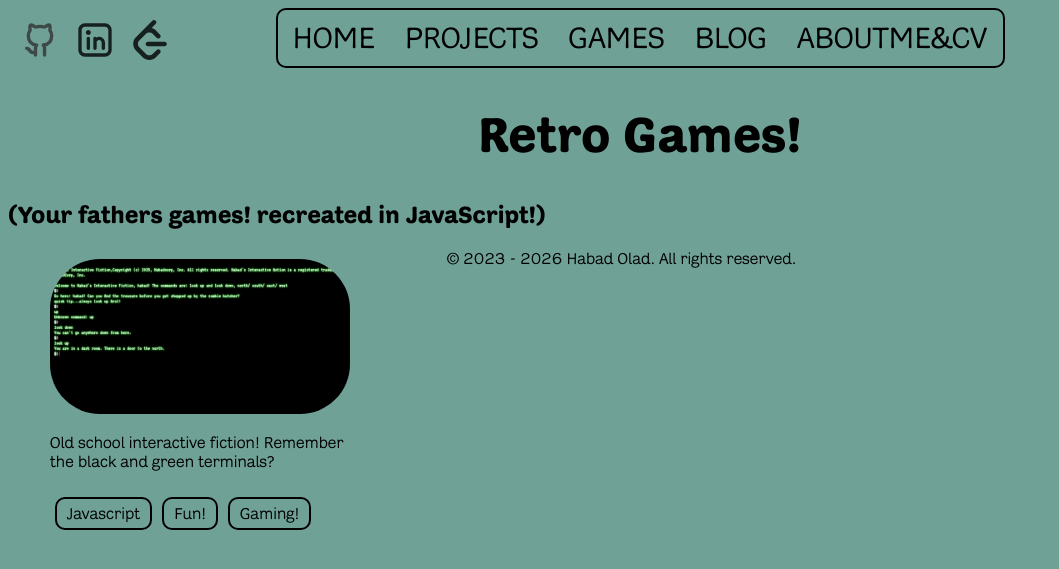
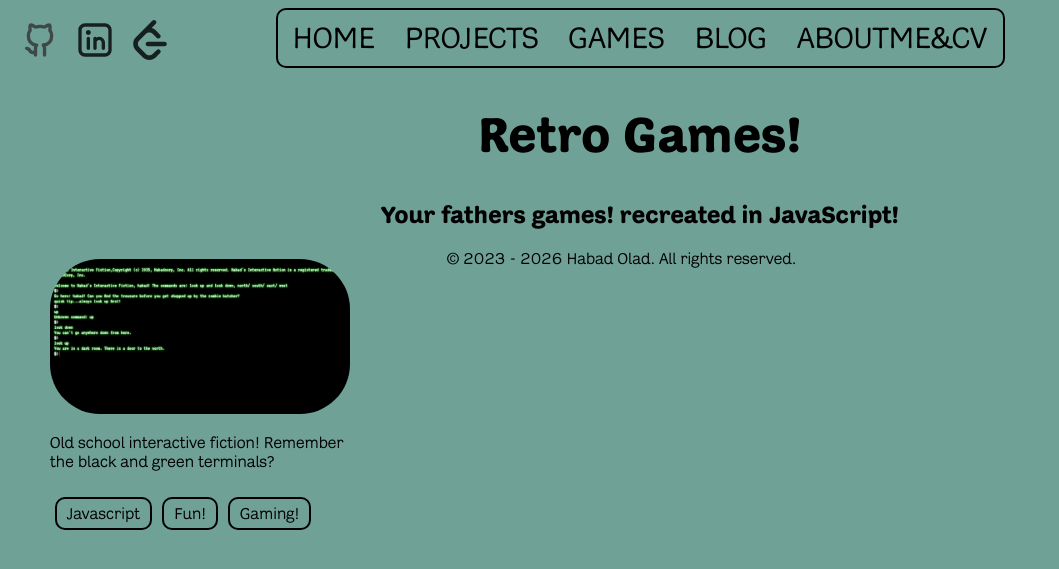
Before and after one commit to HabadOlad/habadolad.github.io, a Jekyll site: the page built from retrogames.html, in a window 1280 px wide. Shown: the top 569 px of the page, without its empty margins (0-1059 px from the left). Built offline with Jekyll 4.4.1, drawn with Linux system fonts in a browser that asks for light colours.

Commit message:
feat:changed some css

```diff
--- a/assets/css/firstSiteStyling.css
+++ b/assets/css/firstSiteStyling.css
@@ -25,6 +25,10 @@ html {
 
 * {
   font-family: "Adesso";
+}
+
+h2 {
+  text-align: center;
 }
 
 body {
--- a/retrogames.html
+++ b/retrogames.html
@@ -4,7 +4,7 @@ title: "Retro Games!"
 body_class: "retrogames-page"
 ---
     <h1>Retro Games!</h1>
-    <h2 >(Your fathers games! recreated in JavaScript!)</h2>
+    <h2 >Your fathers games! recreated in JavaScript!</h2>
     <div class="grid-container">
       <div class="project-card">
           <a href="https://habadolad.com/zork.html" target="_blank">
```
